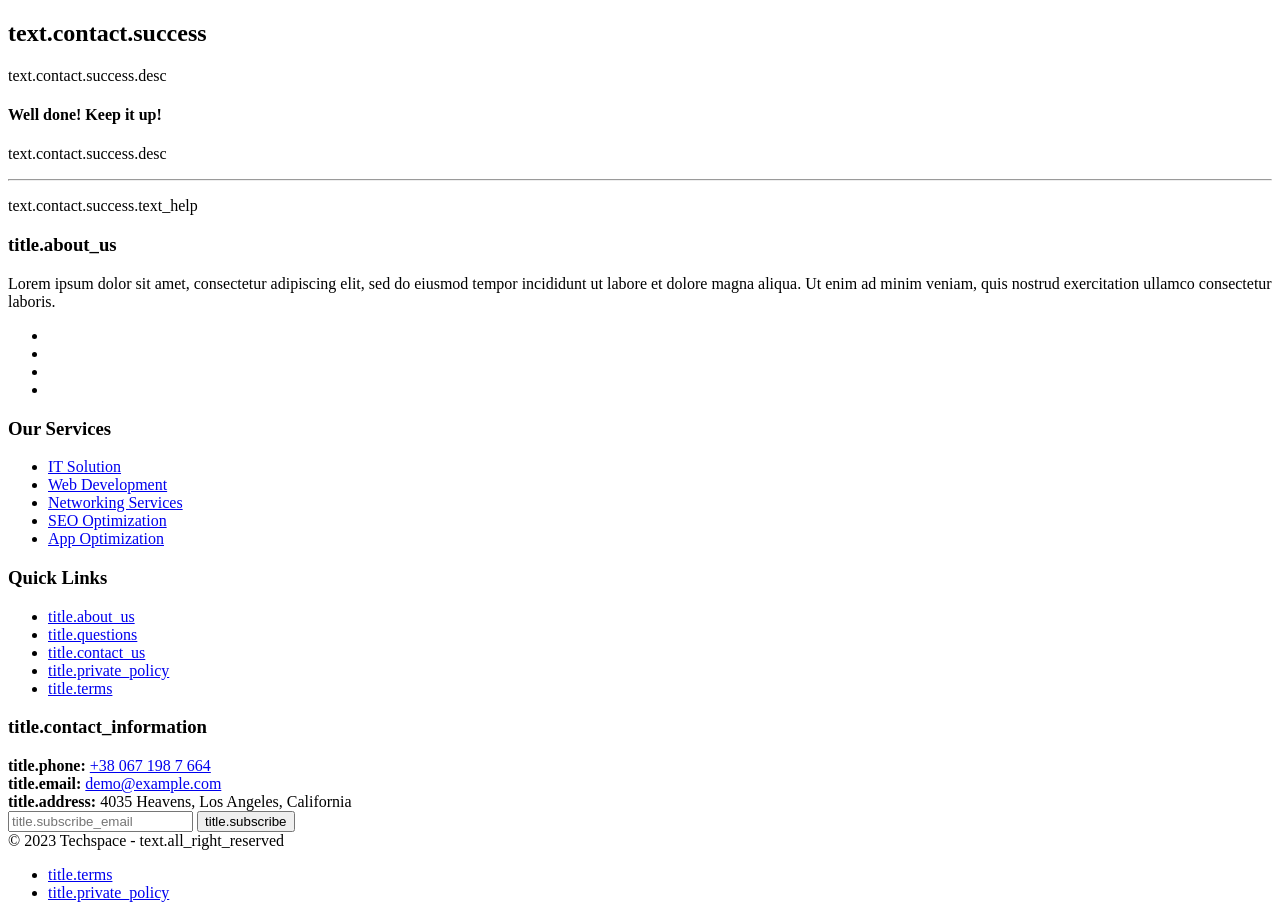
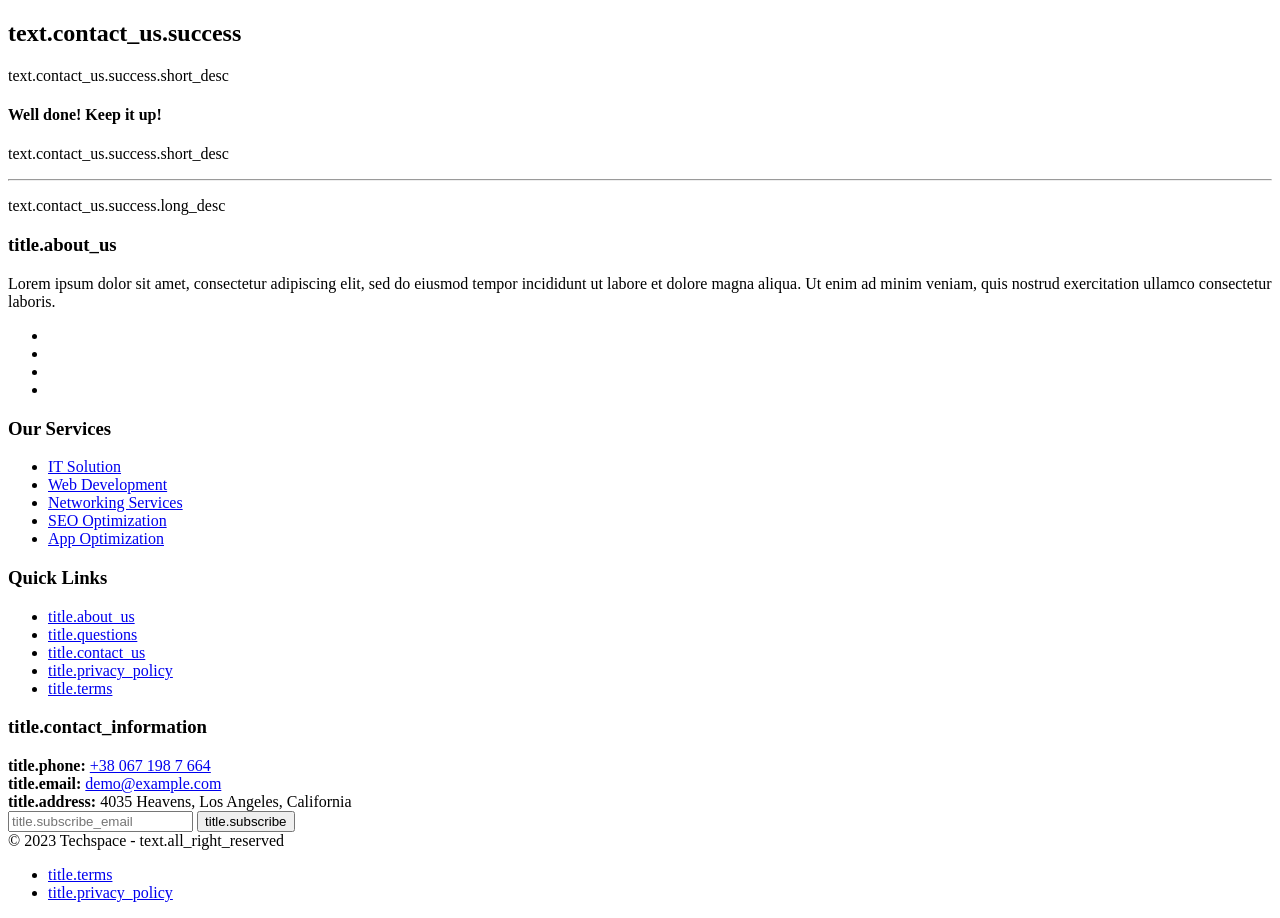
Before and after one commit to alexfer/rgfly, a Symfony app: template templates/contact/success.html.twig in a window 1280 px wide. Shown: the part 259-1177 px from the top of the page. Run offline with Twig, Linux system fonts and the light colour scheme; the template is opened without the code that fills it, so the values that code supplies are empty; some libraries are stand-ins or nearby versions.

Commit message:
template changes

```diff
--- a/templates/base.html.twig
+++ b/templates/base.html.twig
@@ -40,7 +40,7 @@
                                 <a href="{{ path('terms') }}">{{ 'title.terms'|trans|raw }}</a>
                             </li>
                             <li>
-                                <a href="{{ path('policy') }}">{{ 'title.private_policy'|trans }}</a>
+                                <a href="{{ path('policy') }}">{{ 'title.privacy_policy'|trans }}</a>
                             </li>
                         </ul>
                     </div>
--- a/templates/contact/success.html.twig
+++ b/templates/contact/success.html.twig
@@ -8,8 +8,8 @@
             <div class="d-table-cell">
                 <div class="container">
                     <div class="page-title-content">
-                        <h2>{{ 'text.contact.success'|trans }}</h2>
-                        <p>{{ 'text.contact.success.desc'|trans|raw }}</p>
+                        <h2>{{ 'text.contact_us.success'|trans }}</h2>
+                        <p>{{ 'text.contact_us.success.short_desc'|trans|raw }}</p>
                     </div>
                 </div>
             </div>
@@ -21,9 +21,9 @@
                 <div class="col-md-12">
                     <div class="alert alert-light text-dark shadow-sm" role="alert">
                         <h4 class="alert-heading">Well done! Keep it up!</h4>
-                        <p>{{ 'text.contact.success.desc'|trans|raw }}</p>
+                        <p>{{ 'text.contact_us.success.short_desc'|trans|raw }}</p>
                         <hr>
-                        <p class="mb-0">{{ 'text.contact.success.text_help'|trans({'%app_login%': path('app_login')})|raw }}</p>
+                        <p class="mb-0">{{ 'text.contact_us.success.long_desc'|trans }}</p>
                     </div>
                 </div>
             </div>
--- a/templates/layouts/footer.html.twig
+++ b/templates/layouts/footer.html.twig
@@ -50,7 +50,7 @@
                         <li><a href="{{ path('about') }}">{{ 'title.about_us'|trans }}</a></li>
                         <li><a href="{{ path('faq') }}">{{ 'title.questions'|trans }}</a></li>
                         <li><a href="{{ path('contact') }}">{{ 'title.contact_us'|trans }}</a></li>
-                        <li><a href="{{ path('policy') }}">{{ 'title.private_policy'|trans }}</a></li>
+                        <li><a href="{{ path('policy') }}">{{ 'title.privacy_policy'|trans }}</a></li>
                         <li><a href="{{ path('terms') }}">{{ 'title.terms'|trans|raw }}</a></li>
                     </ul>
                 </div>
```
Also changed, not shown: src/Form/Type/RegistrationType.php (+15 -9 lines), templates/registration/_form.html.twig (+10 -0 lines), src/Controller/ContactController.php (line endings or trailing spaces), src/EventSubscriber/RateLimiterSubscriber.php (line endings or trailing spaces), 1 other file.
